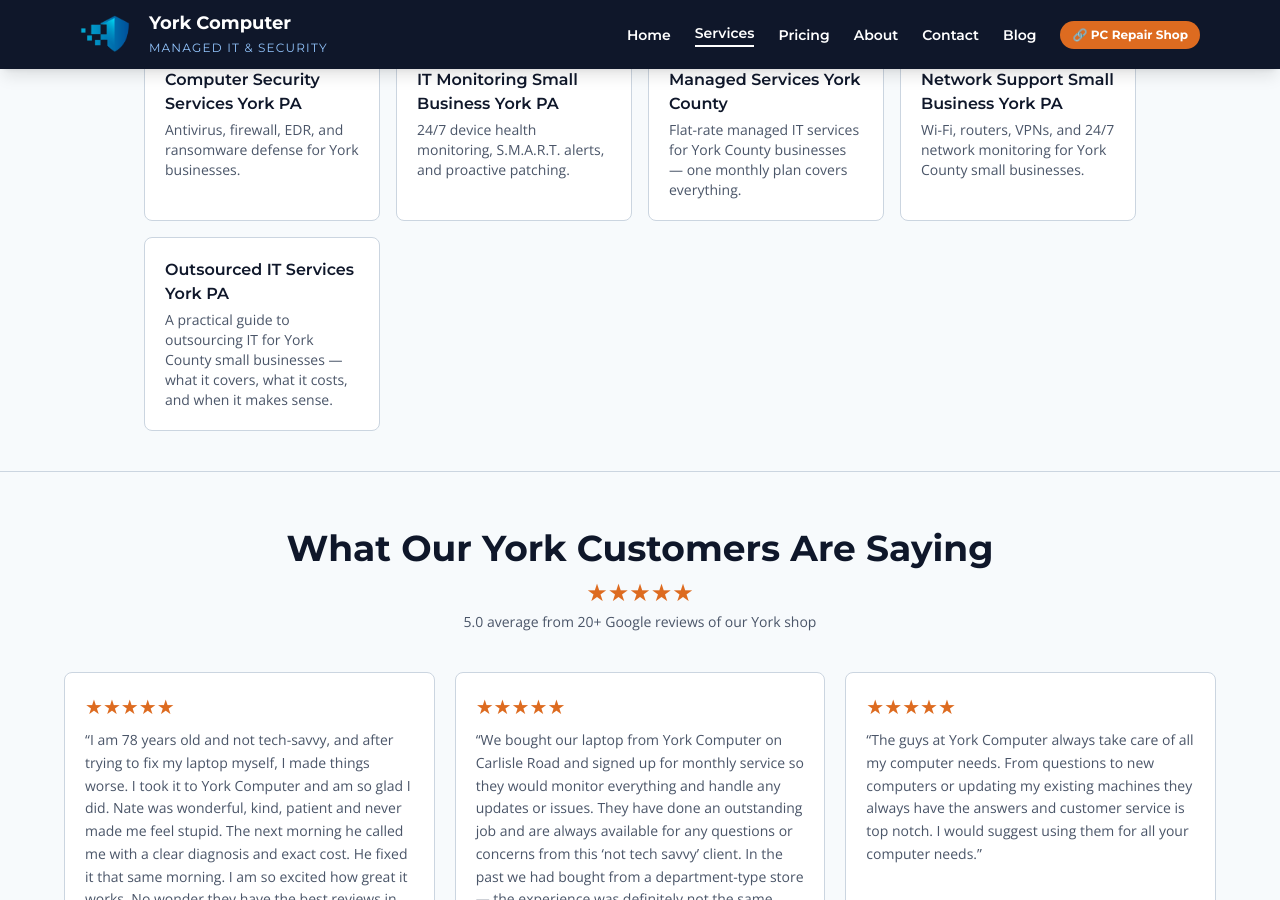
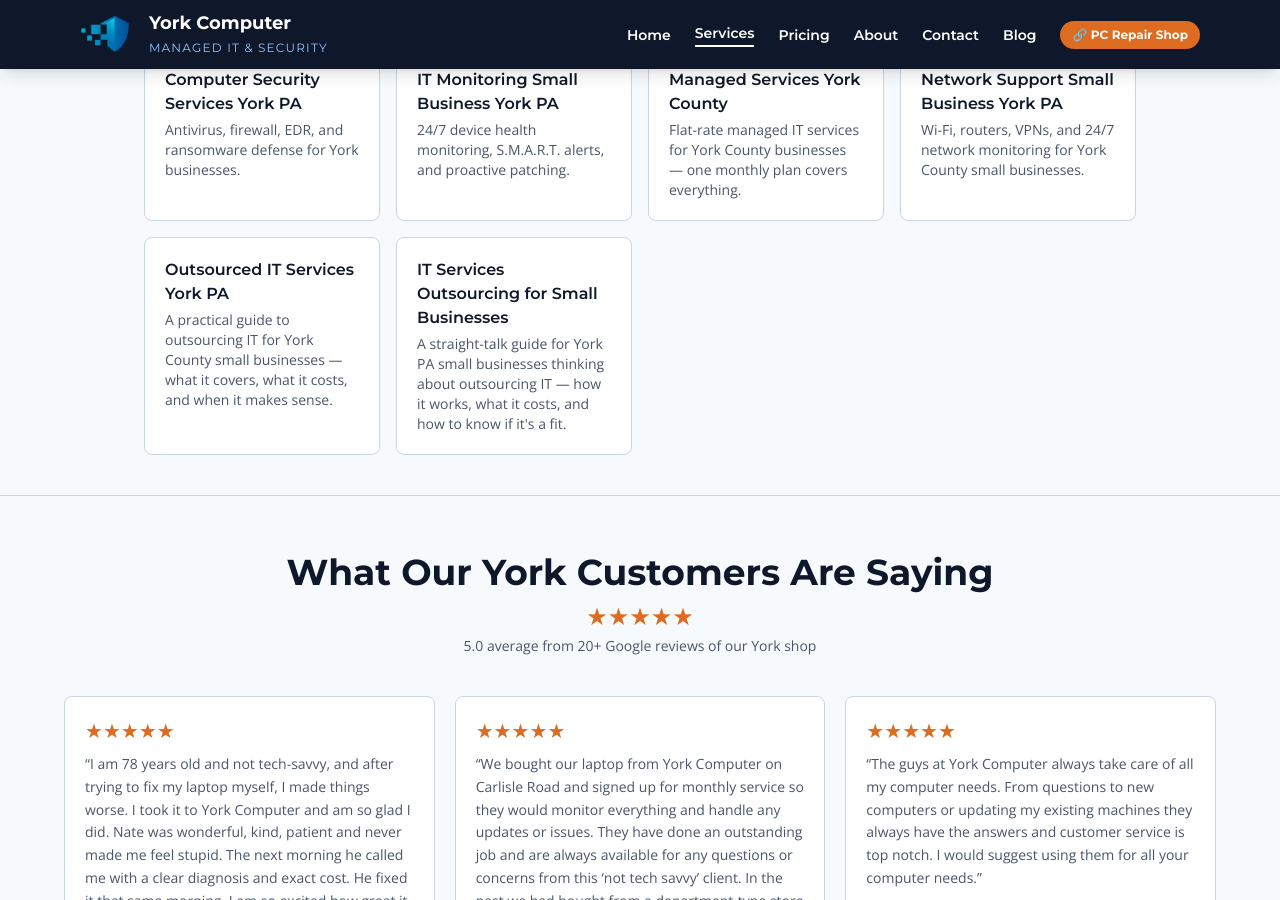
Before and after one commit to oak8513/yorkcomputer-net, a Jekyll site: the page built from services.html, in a window 1280 px wide and 900 px high, scrolled down 2064 px. Built offline with Jekyll 4.4.1, drawn with Linux system fonts in a browser that asks for light colours; nearby versions of some CDN libraries; a script that is not in the unit is left out.

Commit message:
Link new it-services-outsourcing post from services.html cluster grid

```diff
--- a/services.html
+++ b/services.html
@@ -187,6 +187,10 @@
       <div class="font-heading font-semibold text-yc-navy mb-1">Outsourced IT Services York PA</div>
       <p class="text-yc-steel text-sm">A practical guide to outsourcing IT for York County small businesses — what it covers, what it costs, and when it makes sense.</p>
     </a>
+    <a href="/blog/it-services-outsourcing-york-pa-small-business.html" class="block bg-white border border-yc-gray rounded-lg p-5 hover:shadow-md transition">
+      <div class="font-heading font-semibold text-yc-navy mb-1">IT Services Outsourcing for Small Businesses</div>
+      <p class="text-yc-steel text-sm">A straight-talk guide for York PA small businesses thinking about outsourcing IT — how it works, what it costs, and how to know if it's a fit.</p>
+    </a>
   </div>
 </section>
 
--- a/sitemap.xml
+++ b/sitemap.xml
@@ -8,7 +8,7 @@
   </url>
   <url>
     <loc>https://yorkcomputer.net/services.html</loc>
-    <lastmod>2026-05-01</lastmod>
+    <lastmod>2026-05-02</lastmod>
     <changefreq>monthly</changefreq>
     <priority>0.9</priority>
   </url>
```
